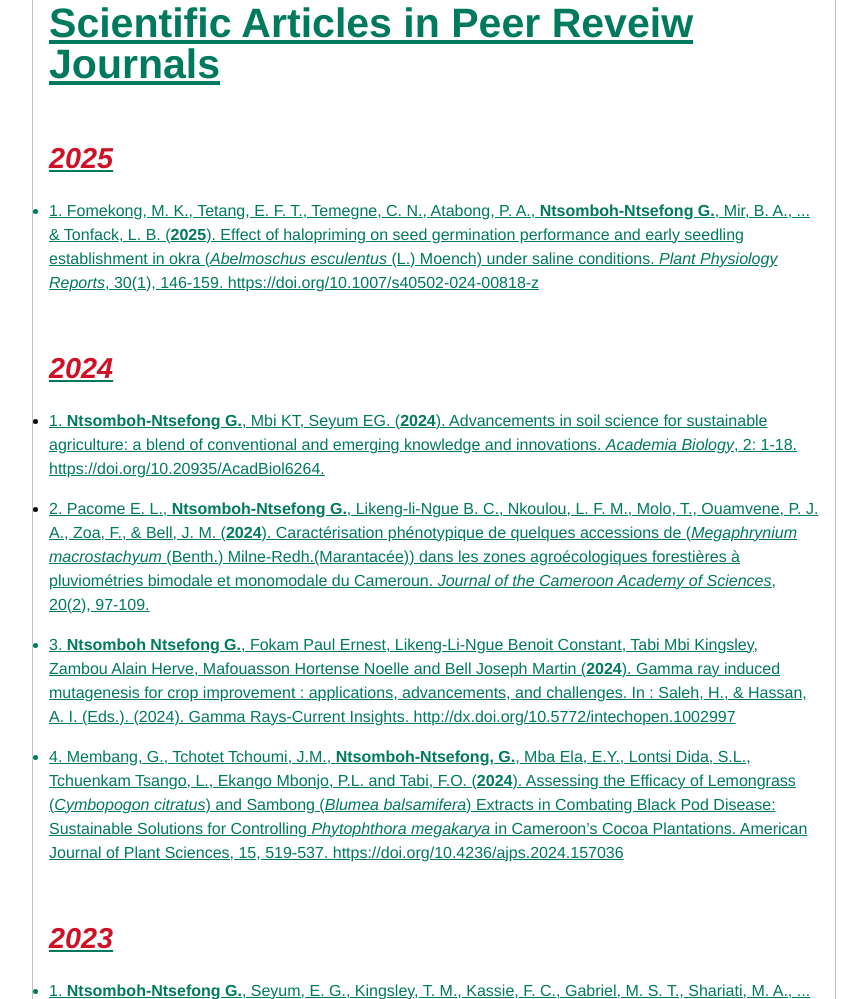
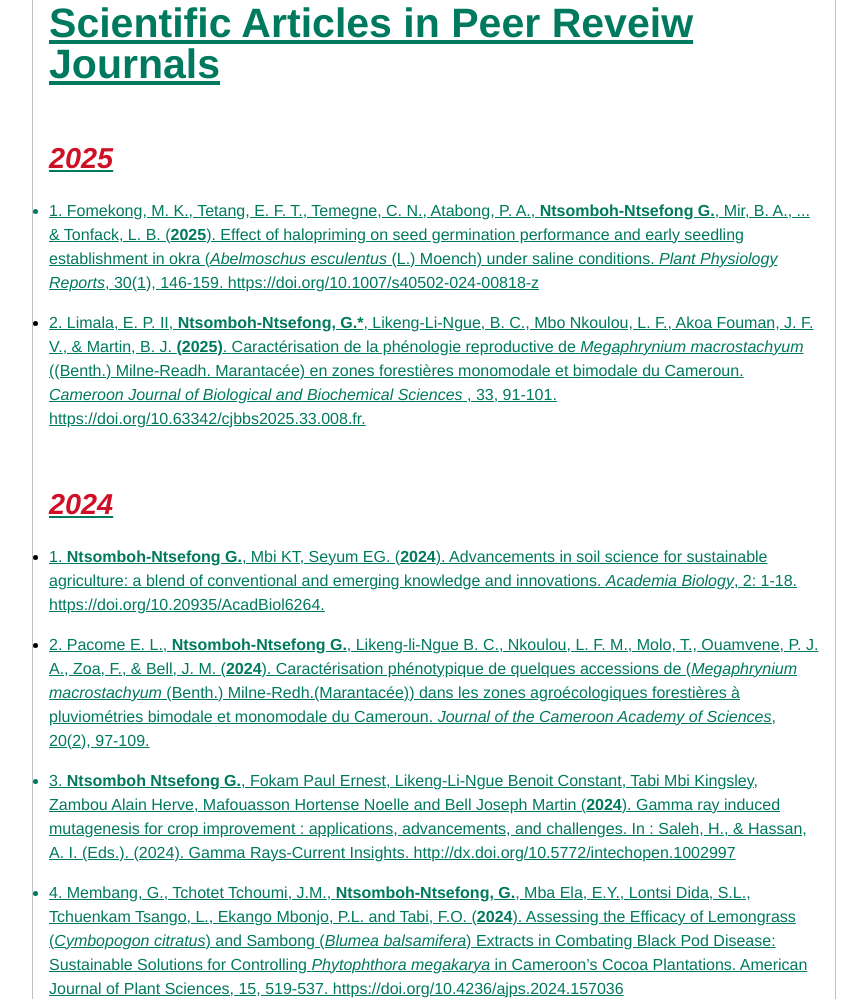
Before and after one commit to GodswillNN/GodswillNN.github.io, a plain HTML site: page publications/index.html in a window 1280 px wide. Shown: the part 914-1913 px from the top of the page, without its empty margins (412-1279 px from the left). Drawn offline with Linux system fonts and the light colour scheme.

Commit message:
publ
publi

```diff
--- a/publications/index.html
+++ b/publications/index.html
@@ -63,7 +63,7 @@
             <h2>2025</h2>
             <ul>
                 <li>1. Fomekong, M. K., Tetang, E. F. T., Temegne, C. N., Atabong, P. A., <strong>Ntsomboh-Ntsefong G.</strong>, Mir, B. A., ... & Tonfack, L. B. (<strong>2025</strong>). Effect of halopriming on seed germination performance and early seedling establishment in okra (<i>Abelmoschus esculentus</i> (L.) Moench) under saline conditions. <i> Plant Physiology Reports</i>, 30(1), 146-159. https://doi.org/10.1007/s40502-024-00818-z</li>
-            </ul>
+                <li> 2. Limala, E. P. II, <strong>Ntsomboh-Ntsefong, G.*</strong>, Likeng-Li-Ngue, B. C., Mbo Nkoulou, L. F., Akoa Fouman, J. F. V., & Martin, B. J. <strong>(2025)</strong>. <a href=" https://www.camjournal-s.com/2025/06/13/limala-et-al-2025/"> Caractérisation de la phénologie reproductive de <i> Megaphrynium macrostachyum </i> ((Benth.) Milne-Readh. Marantacée) en zones forestières monomodale et bimodale du Cameroun. <i> Cameroon Journal of Biological and Biochemical Sciences </i>, 33, 91-101. https://doi.org/10.63342/cjbbs2025.33.008.fr.</li></ul>
 
 
             <h2>2024</h2>
```
